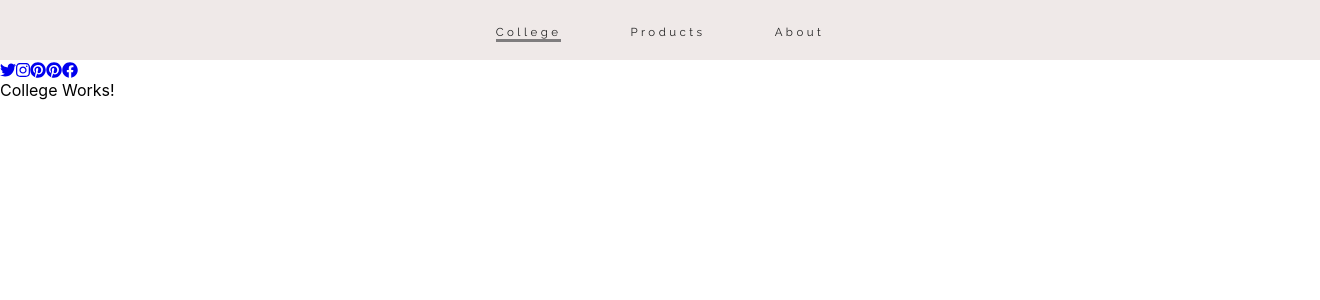
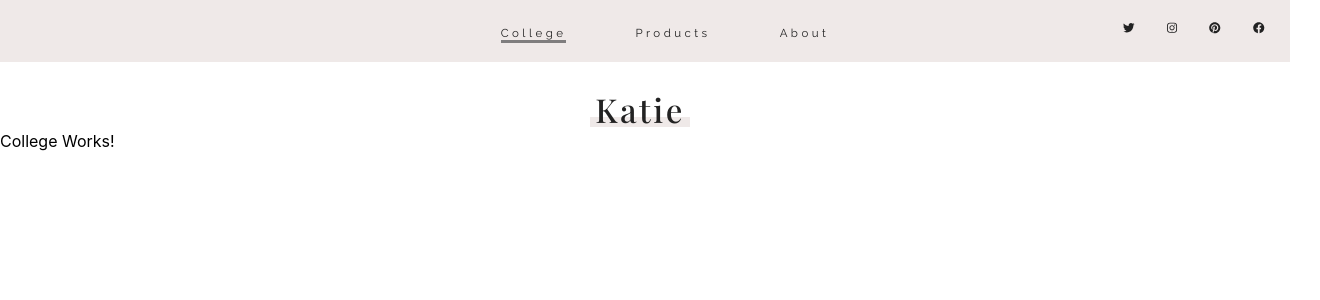
Before and after one commit to KathleenWilcox/personal-website, a React (Create React App) app: page / in a window 1280 px wide. Shown: the top 300 px of the page, 1320 px wide, since content can reach past the window. Built offline with nearby package versions, Linux system fonts and the light colour scheme.

Commit message:
created header

```diff
--- a/public/index.html
+++ b/public/index.html
@@ -10,6 +10,7 @@
       content="Web site created using create-react-app"
     />
     <link href="https://fonts.googleapis.com/css2?family=Raleway:wght@200;300;400&display=swap" rel="stylesheet">
+    <link href="https://fonts.googleapis.com/css2?family=Playfair+Display:wght@500&display=swap" rel="stylesheet">
     <link rel="apple-touch-icon" href="%PUBLIC_URL%/logo192.png" />
     <!--
       manifest.json provides metadata used when your web app is installed on a
--- a/src/App.js
+++ b/src/App.js
@@ -1,14 +1,28 @@
 import React from 'react';
 import Navbar from './Components/NavBar';
-import Routes from './Routes/Routes';
-import Social from './Components/Social'
+import Social from './Components/Social';
+import Logo from './Components/Logo'
+import College from './Pages/College';
+import Products from './Pages/Products';
+import About from './Pages/About';
+import { BrowserRouter as Router, Route, Switch } from "react-router-dom";
 
-const App = () => (
-  <>
-    <Navbar />
-    <Social />
-    <Routes />
-  </>
-);
+class App extends React.Component {
+  render(){
+    return(
+    <>
+      <Navbar />
+      <Logo/>
+      <Router>
+      <Switch>
+        <Route exact path="/" component={College} />
+        <Route path="/Products" component={Products} />
+        <Route path="/About" component={About} />
+      </Switch>
+      </Router>
+    </>
+  );
+  }
+}
 
 export default App;
--- /dev/null
+++ b/src/Components/Logo.js
@@ -0,0 +1,15 @@
+import React from 'react'
+import '../Styles/logo.css';
+
+class Logo extends React.Component {
+  render(){
+    return(
+      <div className = "logo-container" align = "center">
+      <a className = "logo-link" href = {'http://google.com'}>
+          Katie
+      </a>
+    </div>
+    );
+  }
+}
+export default Logo;
--- a/src/Components/NavBar.js
+++ b/src/Components/NavBar.js
@@ -1,9 +1,14 @@
 import React from 'react';
 import { NavLink } from 'react-router-dom';
 import '../Styles/navbar.css';
+import Social from './Social'
 
-const Navbar = () => (
+class NavBar extends React.Component {
+  render(){
+    return(
       <nav className="navbar">
+      <ul>
+        <li>
         <NavLink
           exact
           activeClassName="navbar__link--active"
@@ -12,6 +17,9 @@ const Navbar = () => (
         >
           College
         </NavLink>
+        </li>
+
+        <li>
         <NavLink
           activeClassName="navbar__link--active"
           className="navbar__link"
@@ -19,6 +27,9 @@ const Navbar = () => (
         >
           Products
         </NavLink>
+        </li>
+
+        <li>
         <NavLink
           activeClassName="navbar__link--active"
           className="navbar__link"
@@ -26,8 +37,14 @@ const Navbar = () => (
         >
           About
         </NavLink>
+        </li>
+
+        <li className = "soc-nav">
+        <Social/>
+        </li>
+        </ul>
       </nav>
-
     );
-
-export default Navbar;
+  }
+}
+export default NavBar;
--- a/src/Components/Social.js
+++ b/src/Components/Social.js
@@ -1,5 +1,7 @@
 import React from 'react';
 import {FontAwesomeIcon} from '@fortawesome/react-fontawesome';
+import '../Styles/navbar.css';
+
 import{
   faTwitter,
   faFacebook,
@@ -8,21 +10,28 @@ import{
 
 } from '@fortawesome/free-brands-svg-icons';
 
-export default function Social(){
-return(  <div className = "soc-nav">
+class Social extends React.Component {
+  render(){
+    return(
+      <ul>
+
+      <li>
       <a
         href= "https://twitter.com/katieeroseeeee"
         className= "soc-icon"
         >
         <FontAwesomeIcon icon={faTwitter} size = "0.5x"/>
       </a>
+      </li>
 
+      <li>
       <a
         href= "https://www.instagram.com/katieroseeeee/?hl=en"
         className= "soc-icon"
         >
         <FontAwesomeIcon icon={faInstagram} size = "0.5x"/>
       </a>
+      </li>
 
       <a
         href= "https://www.pinterest.com/kathleenrwilcox/"
@@ -31,21 +40,16 @@ return(  <div className = "soc-nav">
         <FontAwesomeIcon icon={faPinterest} size = "0.5x"/>
       </a>
 
-  <a
-  href= "https://www.pinterest.com/kathleenrwilcox/"
-  className= "soc-icon"
-  >
-  <FontAwesomeIcon icon={faPinterest} size = "0.5x"/>
-  </a>
-
+      <li>
       <a
         href= "https://www.facebook.com/katie.rose.wilcox?ref=bookmarks"
         className= "soc-icon"
         >
         <FontAwesomeIcon icon={faFacebook} size = "0.5x"/>
       </a>
-
-
-  </div>
+      </li>
+      </ul>
     );
   }
+}
+export default Social;
--- a/src/Pages/About.js
+++ b/src/Pages/About.js
@@ -1,6 +1,6 @@
 import React from 'react';
 
-class About extends React.PureComponent {
+class About extends React.Component {
   render() {
     return (
       <div>About Works!</div>
--- a/src/Pages/College.js
+++ b/src/Pages/College.js
@@ -1,6 +1,6 @@
 import React from 'react';
 
-class College extends React.PureComponent {
+class College extends React.Component {
   render() {
     return (
       <div>College Works!</div>
--- a/src/Pages/Products.js
+++ b/src/Pages/Products.js
@@ -1,6 +1,6 @@
 import React from 'react';
 
-class Products extends React.PureComponent {
+class Products extends React.Component {
   render() {
     return (
       <div>Products Works!</div>
--- a/src/Routes/Routes.js
+++ /dev/null
@@ -1,17 +0,0 @@
-import React from 'react';
-import { Route, Switch } from 'react-router-dom';
-import College from '../Pages/College';
-import Products from '../Pages/Products';
-import About from '../Pages/About';
-
-
-
-const Routes = () => (
-  <Switch>
-    <Route exact path="/" component={College} />
-    <Route path="/Products" component={Products} />
-    <Route path="/About" component={About} />
-  </Switch>
-);
-
-export default Routes;
--- /dev/null
+++ b/src/Styles/logo.css
@@ -0,0 +1,27 @@
+
+.logo-container{
+  padding-top: 25px;
+}
+
+.logo-link{
+  font-family: 'Playfair Display', serif;
+  text-decoration: none;
+  font-size: 33px;
+  letter-spacing: 1px;
+  letter-spacing: 2.5px;
+  position: relative;
+  color: #222222;
+}
+
+.logo-link::after{
+  /* create a new stacking context */
+  position: absolute;
+  content: '';
+  width: 100px;
+  height: 10px;
+  background: #EFE9E8;;
+  z-index: -1;  /* to be below the parent element */
+  left: -5px;
+  bottom: 4px;
+
+}
--- a/src/Styles/navbar.css
+++ b/src/Styles/navbar.css
@@ -4,7 +4,7 @@
   text-align: center;
   display: block;
   align-items: center;
-  padding: 20px;
+  padding: 5px;
 }
 
 .navbar__link {
@@ -27,3 +27,18 @@
   border-bottom: 3px solid #7F7D7E;
   transition: border-bottom .5s ease-in-out;
 }
+
+li{
+  display: inline-block;
+}
+
+.soc-nav{
+position: absolute;
+right: 0;
+font-size: 11.5px;
+}
+
+.soc-icon{
+  margin: 0 1rem;
+  color: #222222;
+}
--- a/src/index.css
+++ b/src/index.css
@@ -3,8 +3,8 @@ body {
   font-family: -apple-system, BlinkMacSystemFont, 'Segoe UI', 'Roboto', 'Oxygen',
     'Ubuntu', 'Cantarell', 'Fira Sans', 'Droid Sans', 'Helvetica Neue',
     sans-serif;
-  -webkit-font-smoothing: antialiased;
-  -moz-osx-font-smoothing: grayscale;
+    -webkit-font-smoothing: antialiased;
+    -moz-osx-font-smoothing: grayscale;
 }
 
 code {
```
Lines whose indentation alone changed are shown as unchanged.
